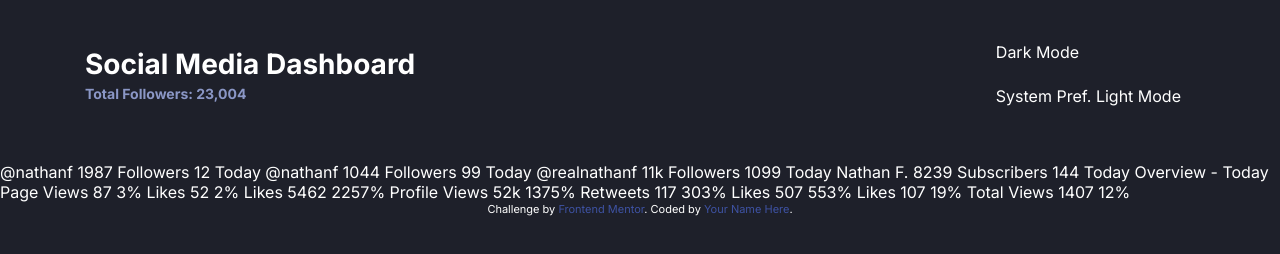
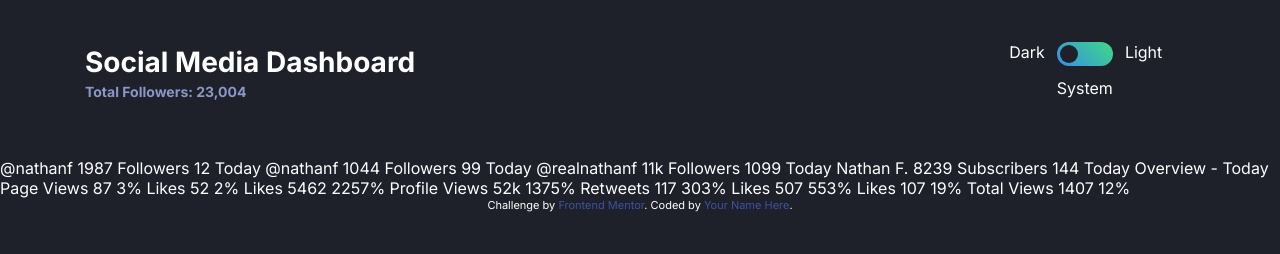
Before and after one commit to esraahisham753/social-media-dashboard, a website: page index.html in a window 1280 px wide. Drawn offline with Linux system fonts and the light colour scheme.

Commit message:
Layout toggle elements

```diff
--- a/app/scss/components/toggle.scss
+++ b/app/scss/components/toggle.scss
@@ -2,34 +2,63 @@
 
 .toggle {
   border: none;
+  display: grid;
+  grid-template-columns: repeat(3, 1fr);
+  grid-template-rows: repeat(2, 1fr);
+  gap: rem(12);
 
   &__wrapper {
     height: rem(24);
+    grid-column: 2/3;
+    grid-row: 1/2;
+    position: relative;
   }
 
   input[type="radio"] {
     opacity: 0;
+    margin: 0;
   }
 
   &__background {
     display: block;
     height: 100%;
+    width: 100%;
+    position: absolute;
+    top: 0;
     background: linear-gradient(
       225deg,
-      var(--toggle-bg-gradient-end),
-      0%,
-      var(--toggle-bg-gradient-start),
-      98.02%
+      var(--toggle-bg-gradient-end) 0%,
+      var(--toggle-bg-gradient-start) 98.02%
     );
+    border-radius: rem(12);
   }
 
   &__button {
-    width: rem(16);
-    height: rem(16);
+    width: rem(18);
+    height: rem(18);
     border-radius: 50%;
-    background-color: var(--toggle);
+    background-color: var(--dark-bg);
+    position: absolute;
+    left: rem(3);
+    top: rem(3);
+    right: 100%;
   }
 
   label {
+    &[for="dark"] {
+      grid-column: 1/2;
+      justify-self: end;
+    }
+
+    &[for="light"] {
+      grid-column: 3/4;
+      justify-self: start;
+    }
+
+    &[for="system"] {
+      grid-column: 2/3;
+      grid-row: 2/3;
+      justify-self: center;
+    }
   }
 }
--- a/index.html
+++ b/index.html
@@ -43,7 +43,9 @@
       </div>
 
       <fieldset aria-label="Theme Toggle" role="radiogroup" class="header__toggle toggle">
-        <label for="dark">Dark Mode</label>
+        <label for="dark">Dark</label>
+        <label for="system">System</label>
+        <label for="light">Light</label>
         <div class="toggle__wrapper">
           <input type="radio" name="theme" id="dark">
           <input type="radio" name="theme" id="system">
@@ -51,8 +53,6 @@
           <span aria-hidden="true" class="toggle__background"></span>
           <span aria-hidden="true" class="toggle__button"></span>
         </div>
-        <label for="system">System Pref.</label>
-        <label for="light">Light Mode</label>
       </fieldseta>
 
     </header>
```
Also changed, not shown: dist/style.css, 1 other file.
